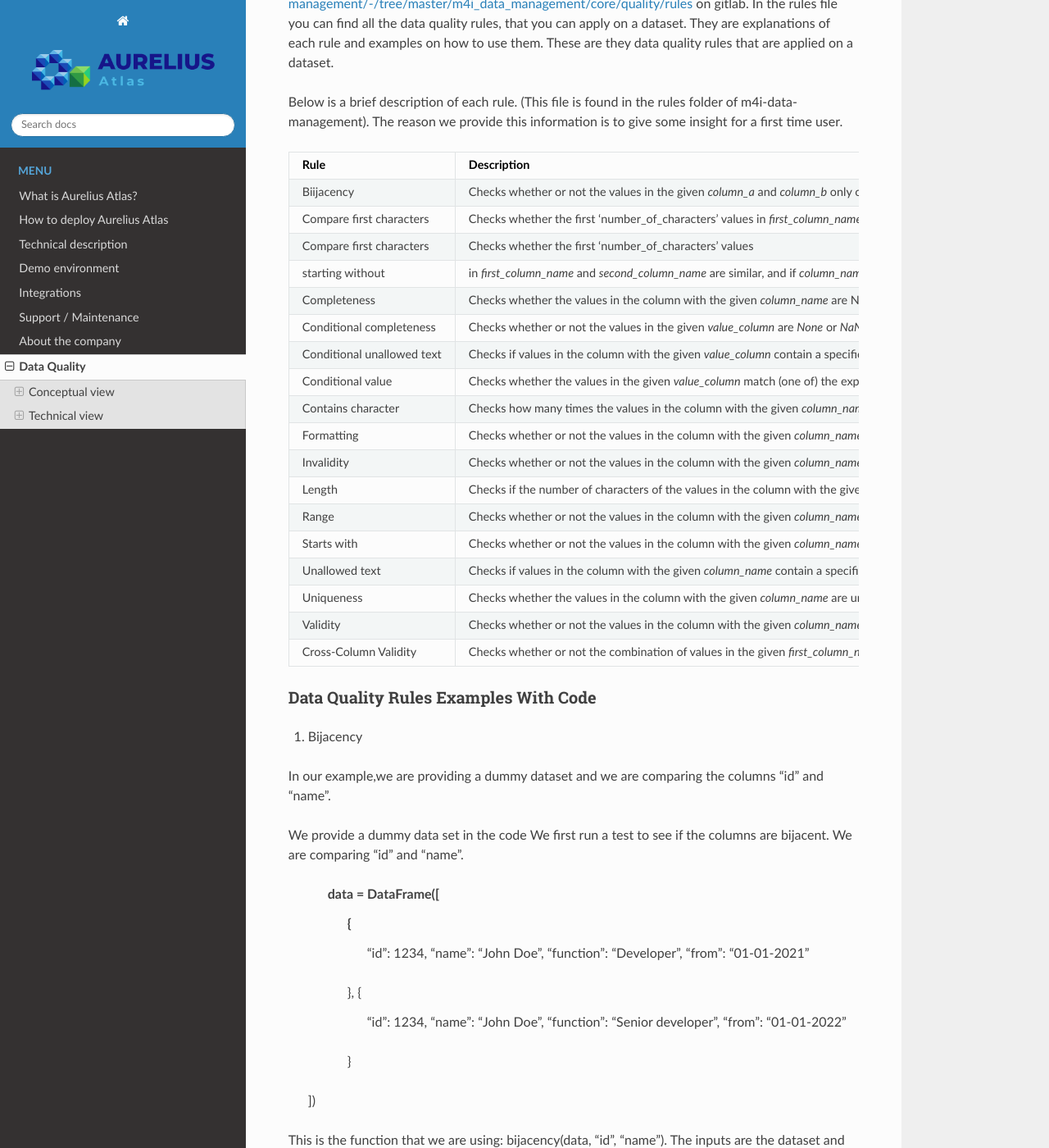
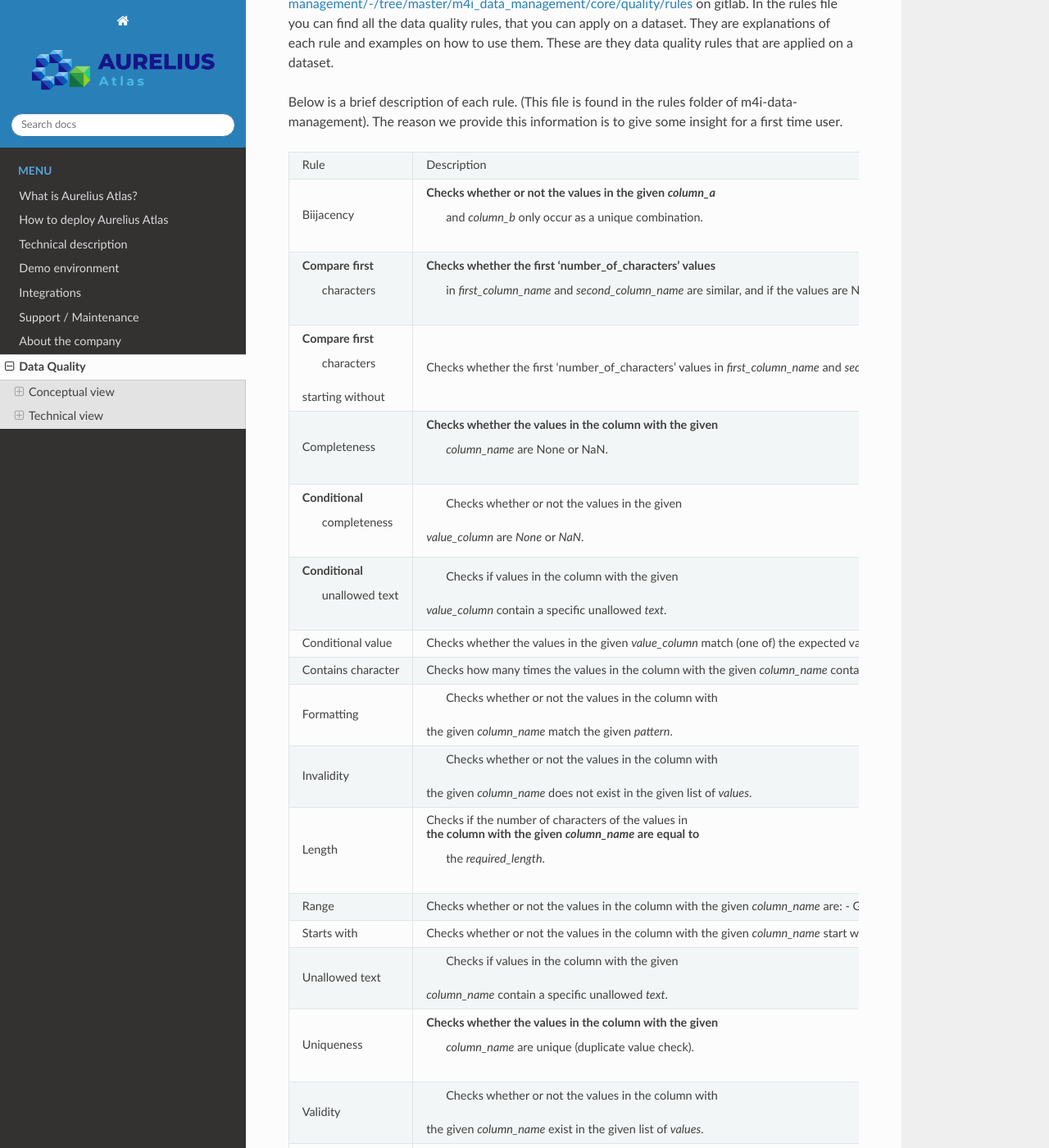
Before and after one commit to aureliusenterprise/doc_technical_manual, a Sphinx documentation site: the page built from DOc/docs/source/Options/data_quality.rst, in a window 1280 px wide and 1400 px high, scrolled down 4098 px. Shown: the whole window at 82% size. Built offline with Sphinx 7.4.7 and the Read the Docs theme 2.0.0, drawn with Linux system fonts in a browser that asks for light colours; pages that are not in the unit, such as notebooks, are missing from menus; some of the changed lines change nothing that is shown; some of the changed text lies outside the part shown.

Commit message:
Update data_quality.rst

```diff
--- a/DOc/docs/source/Options/data_quality.rst
+++ b/DOc/docs/source/Options/data_quality.rst
@@ -213,133 +213,100 @@
 some insight for a first time user.
 
 
-.. rst-class:: no-scroll
-
-.. table:: My Table
-   :width: 100%
-
-============================  =======================================================
-Rule                           Description
-============================  =======================================================
-Biijacency                    Checks whether or not the values in the given `column_a`
-                              and `column_b` only occur as a unique combination.
-
-Compare first characters      Checks whether the first 'number_of_characters' values
-                              in `first_column_name` and `second_column_name` are
-                              similar, and if the values are None or NaN.
-
-Compare first characters      Checks whether the first 'number_of_characters' values
-starting without              in `first_column_name` and `second_column_name` are
-                              similar, and if `column_name` does not start with any
-                              of the given `prefixes`, and if the values are None or NaN.
-
-Completeness                  Checks whether the values in the column with the given
-                              `column_name` are None or NaN.
-
-Conditional completeness      Checks whether or not the values in the given
-                              `value_column` are `None` or `NaN`.
-
-Conditional unallowed text    Checks if values in the column with the given
-                              `value_column` contain a specific unallowed `text`.
-
-Conditional value             Checks whether the values in the given `value_column`
-                              match (one of) the expected value(s) for a given key
-                              in the `key_column`.
-
-Contains character            Checks how many times the values in the column with
-                              the given `column_name` contain a specific character.
-
-Formatting                    Checks whether or not the values in the column with
-                              the given `column_name` match the given `pattern`.
-
-Invalidity                    Checks whether or not the values in the column with
-                              the given `column_name` does not exist in the given
-                              list of `values`.
-
-Length                        Checks if the number of characters of the values in
-                              the column with the given `column_name` are equal to
-                              the `required_length`.
-
-Range                         Checks whether or not the values in the column with
-                              the given `column_name` are:
-                              - Greater than or equal to the given `lower_bound`.
-                              - Less than or equal to the given `upper_bound`.
-
-Starts with                   Checks whether or not the values in the column with
-                              the given `column_name` start with any of the given
-                              `prefixes`.
-
-Unallowed text                Checks if values in the column with the given
-                              `column_name` contain a specific unallowed `text`.
-
-Uniqueness                    Checks whether the values in the column with the given
-                              `column_name` are unique (duplicate value check).
-
-Validity                      Checks whether or not the values in the column with
-                              the given `column_name` exist in the given list of
-                              `values`.
-
-Cross-Column Validity         Checks whether or not the combination of values in the
-                              given `first_column_name` and `second_column_name`
-                              exist in the given list of valid `value_combinations`.
 
 
-============================  =======================================================
++------------------+-----------------------------------------------------------------+
+| Rule             |              Description                                        |
++------------------+-----------------------------------------------------------------+
+|                  |                                                                 |
+| Biijacency       |        Checks whether or not the values in the given `column_a` |
+|                  |         and `column_b` only occur as a unique combination.      |
++------------------+-----------------------------------------------------------------+
+|                  |                                                                 |
+| Compare first    |                                                                 |
+|   characters     |           Checks whether the first 'number_of_characters' values|
+|                  |            in `first_column_name` and `second_column_name` are  |
+|                  |            similar, and if the values are None or NaN.          |
++------------------+-----------------------------------------------------------------+
+|                  |                                                                 |
+| Compare first    |                                                                 |
+|   characters     |     Checks whether the first 'number_of_characters' values      |
+| starting without |     in `first_column_name` and `second_column_name` are         |
+|                  |     similar, and if `column_name` does not start with any       |
+|                  |     of the given `prefixes`, and if the values are None or NaN. |
++------------------+-----------------------------------------------------------------+
+|                  |                                                                 |
+| Completeness     |      Checks whether the values in the column with the given     |
+|                  |       `column_name` are None or NaN.                            |
++------------------+-----------------------------------------------------------------+
+|                  |                                                                 |
+| Conditional      |                                                                 |
+|   completeness   |             Checks whether or not the values in the given       |
+|                  |            `value_column` are `None` or `NaN`.                  |
++------------------+-----------------------------------------------------------------+
+|                  |                                                                 |
+| Conditional      |                                                                 |
+|  unallowed text  |               Checks if values in the column with the given     |
+|                  |            `value_column` contain a specific unallowed `text`.  |
++------------------+-----------------------------------------------------------------+
+|                  |                                                                 |
+|Conditional value |            Checks whether the values in the given `value_column`|
+|                  |            match (one of) the expected value(s) for a given key |
+|                  |            in the `key_column`.                                 |
++------------------+-----------------------------------------------------------------+
+|                  |                                                                 |
+|Contains character|            Checks how many times the values in the column with  |
+|                  |            the given `column_name` contain a specific character.|
++------------------+-----------------------------------------------------------------+
+|                  |                                                                 |
+| Formatting       |             Checks whether or not the values in the column with |
+|                  |            the given `column_name` match the given `pattern`.   |
++------------------+-----------------------------------------------------------------+
+|                  |                                                                 |
+| Invalidity       |             Checks whether or not the values in the column with |
+|                  |            the given `column_name` does not exist in the given  |
+|                  |            list of `values`.                                    |
++------------------+-----------------------------------------------------------------+
+|                  |                                                                 |
+|  Length          |         Checks if the number of characters of the values in     |
+|                  |                                                                 |
+|                  |         the column with the given `column_name` are equal to    |
+|                  |           the `required_length`.                                |
++------------------+-----------------------------------------------------------------+
+|                  |                                                                 |
+|  Range           |            Checks whether or not the values in the column with  |
+|                  |            the given `column_name` are:                         |
+|                  |            - Greater than or equal to the given `lower_bound`.  |
+|                  |            - Less than or equal to the given `upper_bound`.     |
++------------------+-----------------------------------------------------------------+
+|                  |                                                                 |
+|  Starts with     |            Checks whether or not the values in the column with  |
+|                  |            the given `column_name` start with any of the given  |
+|                  |            `prefixes`.                                          |
++------------------+-----------------------------------------------------------------+
+|                  |                                                                 |
+| Unallowed text   |             Checks if values in the column with the given       |
+|                  |           `column_name` contain a specific unallowed `text`.    |
++------------------+-----------------------------------------------------------------+
+|                  |                                                                 |
+|  Uniqueness      |           Checks whether the values in the column with the given|
+|                  |            `column_name` are unique (duplicate value check).    |
++------------------+-----------------------------------------------------------------+
+|                  |                                                                 |
+| Validity         |             Checks whether or not the values in the column with |
+|                  |            the given `column_name` exist in the given list of   |
+|                  |            `values`.                                            |
++------------------+-----------------------------------------------------------------+
+|                  |                                                                 |
+|   Cross-Column   |                                                                 |
+|      Validity    |         Checks whether or not the combination of values in the  |
+|                  |            given `first_column_name` and `second_column_name`   |
+|                  |            exist in the given list of valid `value_combinations.|
+|                  |                                                                 |
++------------------+-----------------------------------------------------------------+
 
 
 
-   +------------------------+--------------------------------------------------------+
-   | Rule                   | Description                                            |
-   +========================+========================================================+
-   | Biijacency              | Checks whether or not the values in the given `column_a`|
-   |                        | and `column_b` only occur as a unique combination.      |
-   +------------------------+--------------------------------------------------------+
-   | Compare first          | Checks whether the first 'number_of_characters' values|
-   | characters             | in `first_column_name` and `second_column_name` are     |
-   |                        | similar, and if the values are None or NaN.            |
-   +------------------------+--------------------------------------------------------+
-   | Compare first          | Checks whether the first 'number_of_characters' values|
-   | characters starting    | in `first_column_name` and `second_column_name` are     |
-   | without                | similar, and if `column_name` does not start with any   |
-   |                        | of the given `prefixes`, and if the values are None or  |
-   |                        | NaN.                                                   |
-   +------------------------+--------------------------------------------------------+
-   | Completeness           | Checks whether the values in the column with the given |
-   |                        | `column_name` are None or NaN.                         |
-   +------------------------+--------------------------------------------------------+
-   | Conditional completeness|Checks whether or not the values in the given           |
-   |                        |`value_column` are `None` or `NaN`.                      |
-   +------------------------+--------------------------------------------------------+
-   | Conditional unallowed  |Checks if values in the column with the given           |
-   | text                   |`value_column` contain a specific unallowed `text`.     |
-   +------------------------+--------------------------------------------------------+
-   | Conditional value      |Checks whether the values in the given `value_column`   |
-   |                        |match (one of) the expected value(s) for a given key     |
-   |                        |in the `key_column`.                                    |
-   +------------------------+--------------------------------------------------------+
-   | Contains character     |Checks how many times the values in the column with     |
-   |                        |the given `column_name` contain a specific character.   |
-   +------------------------+--------------------------------------------------------+
-   | Formatting             |Checks whether or not the values in the column with     |
-   |                        |the given `column_name` match the given `pattern`.      |
-   +------------------------+--------------------------------------------------------+
-   | Invalidity             |Checks whether or not the values in the column with     |
-   |                        |the given `column_name` does not exist in the given      |
-   |                        |list of `values`.                                       |
-   +------------------------+--------------------------------------------------------+
-   | Length                 |Checks if the number of characters of the values in     |
-   |                        |the column with the given `column_name` are equal to    |
-   |                        |the `required_length`.                                  |
-   +------------------------+--------------------------------------------------------+
-   | Range                  |Checks whether or not the values in the column with     |
-   |                        |the given `column_name` are:                            |
-   |                        |- Greater than or equal to the given `lower_bound`.     |
-   |                        |- Less than or equal to the given `upper_bound`.        |
-   +------------------------+--------------------------------------------------------+
-   | Starts with            |Checks whether or not the values in the column with     |
-   |                        |the given `column_name` start with any of the given     |
-   |                        |`prefixes`.                                             |
-   +------------------------+--------------------------------------------------------+
 
 
 Data Quality Rules Examples With Code
```
